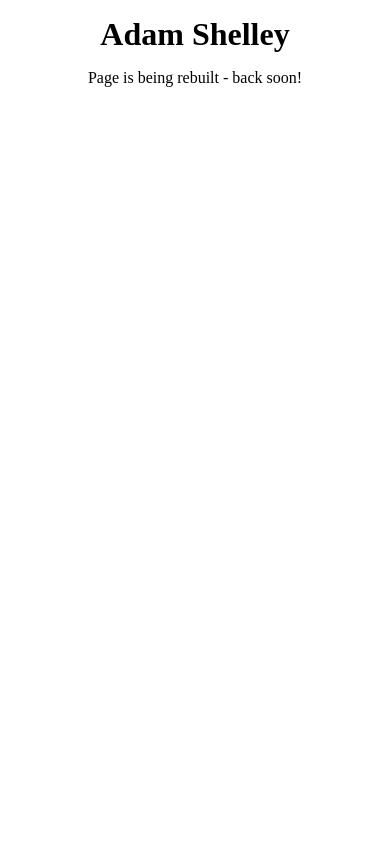
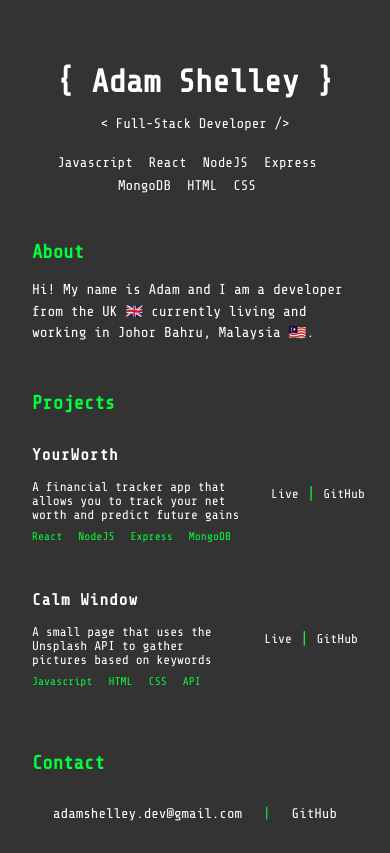
Before and after one commit to AdamShelley/AdamShelley.github.io, a plain HTML site: page index.html in a window 390 px wide. Drawn offline with nearby package versions, Linux system fonts and the light colour scheme.

Commit message:
Remade the site in a simple way. Currently made for mobile displays. Desktop to be added next.

```diff
--- a/index.html
+++ b/index.html
@@ -10,10 +10,104 @@
       rel="stylesheet"
     />
     <link rel="stylesheet" href="style.css" />
-    <title>Adam Shelley Dev</title>
+    <title>Adam Shelley | Portfolio</title>
   </head>
   <body class="container">
-    <h1>Adam Shelley</h1>
-    <p>Page is being rebuilt - back soon!</p>
+    <section class="heading">
+      <h1>{ Adam Shelley }</h1>
+      <p>< Full-Stack Developer /></p>
+      <ul class="skills">
+        <li>Javascript</li>
+        <li>React</li>
+        <li>NodeJS</li>
+        <li>Express</li>
+        <li>MongoDB</li>
+        <li>HTML</li>
+        <li>CSS</li>
+      </ul>
+    </section>
+
+    <section class="about-section">
+      <h2>About</h2>
+      <p>
+        Hi! My name is Adam and I am a developer from the UK 🇬🇧 currently living
+        and working in Johor Bahru, Malaysia 🇲🇾.
+      </p>
+    </section>
+
+    <section class="project-section">
+      <h2>Projects</h2>
+      <div class="project-container">
+        <div class="project-description">
+          <h3>YourWorth</h3>
+          <p>
+            A financial tracker app that allows you to track your net worth and
+            predict future gains
+          </p>
+          <ul>
+            <li>React</li>
+            <li>NodeJS</li>
+            <li>Express</li>
+            <li>MongoDB</li>
+          </ul>
+        </div>
+        <div class="project-links">
+          <a href="https://your-worth-finance.web.app/signup">Live</a>
+          <span>|</span>
+          <a href="https://github.com/AdamShelley/YourWorth">GitHub</a>
+        </div>
+      </div>
+
+      <div class="project-container">
+        <div class="project-description">
+          <h3>Calm Window</h3>
+          <p>
+            A small page that uses the Unsplash API to gather pictures based on
+            keywords
+          </p>
+          <ul>
+            <li>Javascript</li>
+            <li>HTML</li>
+            <li>CSS</li>
+            <li>API</li>
+          </ul>
+        </div>
+        <div class="project-links">
+          <a href="https://adamshelley.com/CalmWindow/">Live</a>
+          <span>|</span>
+          <a href="https://github.com/AdamShelley/CalmWindow">GitHub</a>
+        </div>
+      </div>
+
+      <!-- <div class="project-container">
+        <div class="project-description">
+          <h3>YourWorth</h3>
+          <p>
+            A financial tracker app that allows you to track your net worth and
+            predict future gains
+          </p>
+          <ul>
+            <li>React</li>
+            <li>NodeJS</li>
+            <li>Express</li>
+            <li>MongoDB</li>
+          </ul>
+        </div>
+        <div class="project-links">
+          <p>Live</p>
+          <span>|</span>
+          <p>GitHub</p>
+        </div>
+      </div> -->
+    </section>
+
+    <section class="contact-section">
+      <h2>Contact</h2>
+      <div>
+        <a href="mailto:adamshelley.dev@gmail.com">adamshelley.dev@gmail.com</a>
+        <span>|</span>
+        <a href="https://github.com/AdamShelley">GitHub</a>
+      </div>
+    </section>
   </body>
 </html>
--- a/style.css
+++ b/style.css
@@ -1,3 +1,5 @@
+@import url("https://fonts.googleapis.com/css2?family=Share+Tech+Mono&display=swap");
+
 *,
 *:before,
 *:after {
@@ -7,13 +9,148 @@
 }
 
 body {
-  width: 100%;
-  height: 100%;
-  margin: auto;
+  font-size: 14px;
+  font-family: "Share Tech Mono", monospace;
+  min-height: 100vh;
+}
+
+.container {
+  display: flex;
+  flex-direction: column;
+  background-color: #333333;
+  color: #ffffff;
+  padding: 2rem;
+}
+
+section {
+  margin-top: 2rem;
+}
+
+ul {
+  list-style: none;
+}
+
+a {
+  color: inherit;
+  text-decoration: none;
+}
+
+/* HEADING SECTION */
+
+.heading {
+  display: flex;
+  align-items: center;
+  flex-direction: column;
+  justify-content: center;
+}
+
+.heading h1 {
+  font-size: 2rem;
   text-align: center;
 }
 
-h1 {
-  padding: 1rem;
-  margin: 0 auto;
+.heading p {
+  margin-top: 1rem;
 }
+
+.skills {
+  margin-top: 1rem;
+  display: flex;
+  align-items: center;
+  justify-content: center;
+  flex-wrap: wrap;
+}
+
+.skills li {
+  margin-right: 1rem;
+  margin-top: 0.5rem;
+}
+
+section h2 {
+  color: #00ff38;
+  font-size: 1.2rem;
+  margin-top: 3rem;
+}
+
+section h2:first-of-type {
+  margin-top: 1rem;
+}
+
+/* ABOUT SECTION */
+
+.about-section {
+}
+
+.about-section p {
+  margin-top: 1rem;
+  font-size: 0.9rem;
+  line-height: 1.5;
+}
+
+/* PROJECT SECTION */
+
+.project-container {
+  display: flex;
+  /* align-items: center; */
+  padding: 1rem 0;
+  margin-top: 1rem;
+}
+
+.project-container:first-of-type {
+  margin-top: 1rem;
+}
+
+.project-description {
+  margin-right: 1.5rem;
+}
+
+.project-description h3 {
+  font-size: 1rem;
+  letter-spacing: 1px;
+}
+
+.project-description p {
+  margin-top: 1rem;
+  font-size: 0.8rem;
+}
+
+.project-description ul {
+  display: flex;
+  align-items: center;
+  justify-content: flex-start;
+  font-size: 0.7rem;
+  color: #00ff38;
+  margin-top: 0.5rem;
+}
+
+.project-description ul li {
+  margin-right: 1rem;
+}
+
+.project-links {
+  display: flex;
+  align-items: center;
+  justify-content: center;
+  font-size: 0.8rem;
+}
+
+.project-links span {
+  padding: 0 0.5rem;
+  color: #00ff38;
+  font-size: 1rem;
+}
+
+/* CONTACT SECTION */
+.contact-section {
+}
+
+.contact-section div {
+  margin-top: 2rem;
+  display: flex;
+  align-items: center;
+  justify-content: space-evenly;
+}
+
+.contact-section div span {
+  color: #00ff38;
+}
```
